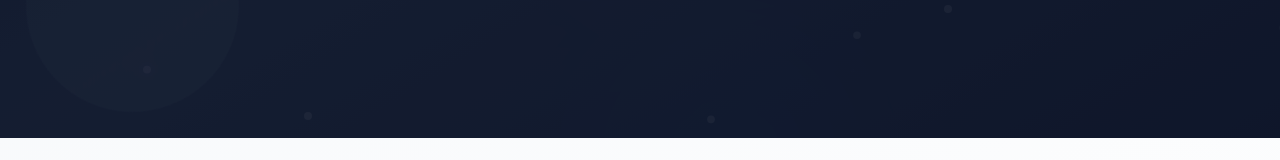
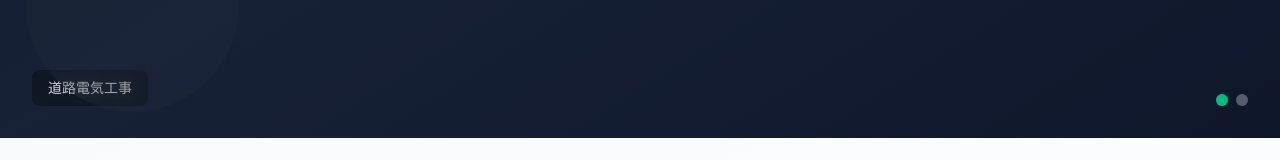
Before and after one commit to y-yamamura-5572/kouyo-engineering, a Next.js app: page / in a window 1280 px wide. Shown: the part 727-887 px from the top of the page. Built offline with nearby package versions, Linux system fonts and the light colour scheme.

Commit message:
ヘッダとヒーロ変更その1

```diff
--- a/src/app/page.tsx
+++ b/src/app/page.tsx
@@ -6,7 +6,7 @@ import { ArrowRight, Shield, Users, Clock, Award } from 'lucide-react'
 import dynamic from 'next/dynamic'
 import ClientOnly from '@/components/ClientOnly'
 
-const VideoBackground = dynamic(() => import('@/components/SimpleVideoBackground'), {
+const VideoBackground = dynamic(() => import('@/components/SwitchingVideoBackground'), {
   ssr: false,
   loading: () => (
     <div className="absolute inset-0 z-0">
--- a/src/components/AnimatedBackground.tsx
+++ b/src/components/AnimatedBackground.tsx
@@ -11,7 +11,7 @@ export default function AnimatedBackground() {
     setIsClient(true)
 
     // クライアントサイドでのみパーティクルの位置を生成
-    const particleData = Array.from({ length: 20 }, (_, i) => ({
+    const particleData = Array.from({ length: 20 }, () => ({
       left: Math.random() * 100,
       top: Math.random() * 100,
       duration: 3 + Math.random() * 2,
--- a/src/components/SimpleVideoBackground.tsx
+++ b/src/components/SimpleVideoBackground.tsx
@@ -8,7 +8,6 @@ export default function SimpleVideoBackground() {
   const [mounted, setMounted] = useState(false)
   const [videoReady, setVideoReady] = useState(false)
   const [useFallback, setUseFallback] = useState(false)
-  const [isPlaying, setIsPlaying] = useState(false)
 
   useEffect(() => {
     setMounted(true)
@@ -27,14 +26,13 @@ export default function SimpleVideoBackground() {
       setVideoReady(true)
       video.play().then(() => {
         console.log('Video started playing')
-        setIsPlaying(true)
       }).catch(err => {
         console.error('Video play failed:', err)
         setUseFallback(true)
       })
     }
 
-    const handleError = (e: any) => {
+    const handleError = (e: Event) => {
       console.error('Video error:', e)
       setUseFallback(true)
     }
@@ -46,12 +44,10 @@ export default function SimpleVideoBackground() {
 
     const handlePlay = () => {
       console.log('Video play event fired')
-      setIsPlaying(true)
     }
 
     const handlePause = () => {
       console.log('Video pause event fired')
-      setIsPlaying(false)
     }
 
     video.addEventListener('canplay', handleCanPlay)
--- /dev/null
+++ b/src/components/SwitchingVideoBackground.tsx
@@ -0,0 +1,189 @@
+'use client'
+
+import { useEffect, useRef, useState } from 'react'
+import { motion, AnimatePresence } from 'framer-motion'
+import AnimatedBackground from './AnimatedBackground'
+
+interface VideoData {
+  src: string
+  title: string
+}
+
+const videos: VideoData[] = [
+  { src: '/hero-video.mp4', title: '道路電気工事' },
+  { src: '/hero-video.mp4', title: 'プラント防災電気工事' } // 後で別の動画に変更可能
+]
+
+export default function SwitchingVideoBackground() {
+  const videoRefs = useRef<(HTMLVideoElement | null)[]>([])
+  const [mounted, setMounted] = useState(false)
+  const [currentVideoIndex, setCurrentVideoIndex] = useState(0)
+  const [videosReady, setVideosReady] = useState<boolean[]>([false, false])
+  const [useFallback, setUseFallback] = useState(false)
+  const [isTransitioning, setIsTransitioning] = useState(false)
+
+  useEffect(() => {
+    setMounted(true)
+  }, [])
+
+  // 自動切り替え（8秒間隔）
+  useEffect(() => {
+    if (!mounted || useFallback) return
+
+    const interval = setInterval(() => {
+      if (!isTransitioning) {
+        setIsTransitioning(true)
+        setCurrentVideoIndex(prev => (prev + 1) % videos.length)
+
+        // トランジション完了後にフラグをリセット
+        setTimeout(() => setIsTransitioning(false), 1000)
+      }
+    }, 8000)
+
+    return () => clearInterval(interval)
+  }, [mounted, useFallback, isTransitioning])
+
+  useEffect(() => {
+    if (!mounted) return
+
+    videos.forEach((video, index) => {
+      const videoElement = videoRefs.current[index]
+      if (!videoElement) return
+
+      const handleCanPlay = () => {
+        console.log(`Video ${index} can play`)
+        setVideosReady(prev => {
+          const newReady = [...prev]
+          newReady[index] = true
+          return newReady
+        })
+
+        if (index === currentVideoIndex) {
+          videoElement.play().catch(err => {
+            console.error(`Video ${index} play failed:`, err)
+            setUseFallback(true)
+          })
+        }
+      }
+
+      const handleError = () => {
+        console.error(`Video ${index} error`)
+        setUseFallback(true)
+      }
+
+      videoElement.addEventListener('canplay', handleCanPlay)
+      videoElement.addEventListener('error', handleError)
+
+      return () => {
+        videoElement.removeEventListener('canplay', handleCanPlay)
+        videoElement.removeEventListener('error', handleError)
+      }
+    })
+  }, [mounted, currentVideoIndex])
+
+  // 現在の動画を再生、他の動画を一時停止
+  useEffect(() => {
+    if (!mounted) return
+
+    videoRefs.current.forEach((video, index) => {
+      if (!video || !videosReady[index]) return
+
+      if (index === currentVideoIndex) {
+        video.play().catch(err => {
+          console.error(`Video ${index} play failed:`, err)
+        })
+      } else {
+        video.pause()
+      }
+    })
+  }, [currentVideoIndex, videosReady, mounted])
+
+  if (!mounted) {
+    return (
+      <div className="absolute inset-0 z-0">
+        <div className="absolute inset-0 bg-gradient-to-br from-slate-900 via-slate-800 to-slate-900" />
+        <div className="absolute inset-0 bg-slate-900/60" />
+      </div>
+    )
+  }
+
+  if (useFallback) {
+    return <AnimatedBackground />
+  }
+
+  return (
+    <div className="absolute inset-0 z-0">
+      {/* フォールバック背景 */}
+      <div className="absolute inset-0 bg-gradient-to-br from-slate-900 via-slate-800 to-slate-900 z-0" />
+
+      {/* 動画要素 */}
+      {videos.map((video, index) => (
+        <motion.video
+          key={index}
+          ref={el => videoRefs.current[index] = el}
+          autoPlay={index === currentVideoIndex}
+          loop
+          muted
+          playsInline
+          initial={{ opacity: 0 }}
+          animate={{
+            opacity: index === currentVideoIndex && videosReady[index] ? 1 : 0
+          }}
+          transition={{ duration: 1, ease: "easeInOut" }}
+          className="absolute inset-0 w-full h-full object-cover z-10"
+          preload="metadata"
+          style={{
+            backgroundColor: 'transparent',
+            pointerEvents: 'none'
+          }}
+        >
+          <source src={video.src} type="video/mp4" />
+        </motion.video>
+      ))}
+
+      {/* 動画オーバーレイ */}
+      <div className="absolute inset-0 bg-slate-900/40 z-20" />
+
+      {/* 動画タイトル表示（オプション） */}
+      <div className="absolute bottom-8 left-8 z-30">
+        <AnimatePresence mode="wait">
+          <motion.div
+            key={currentVideoIndex}
+            initial={{ opacity: 0, y: 20 }}
+            animate={{ opacity: 1, y: 0 }}
+            exit={{ opacity: 0, y: -20 }}
+            transition={{ duration: 0.5 }}
+            className="bg-black/30 backdrop-blur-sm px-4 py-2 rounded-lg"
+          >
+            <p className="text-white/80 text-sm font-medium">
+              {videos[currentVideoIndex].title}
+            </p>
+          </motion.div>
+        </AnimatePresence>
+      </div>
+
+      {/* インジケーター */}
+      <div className="absolute bottom-8 right-8 z-30 flex space-x-2">
+        {videos.map((_, index) => (
+          <motion.button
+            key={index}
+            onClick={() => {
+              if (!isTransitioning) {
+                setIsTransitioning(true)
+                setCurrentVideoIndex(index)
+                setTimeout(() => setIsTransitioning(false), 1000)
+              }
+            }}
+            className={`w-3 h-3 rounded-full transition-all duration-300 ${
+              index === currentVideoIndex
+                ? 'bg-emerald-500'
+                : 'bg-white/30 hover:bg-white/50'
+            }`}
+            whileHover={{ scale: 1.2 }}
+            whileTap={{ scale: 0.9 }}
+          />
+        ))}
+      </div>
+    </div>
+  )
+}
```
Also changed, not shown: src/components/layout/Header.tsx (+34 -18 lines).
